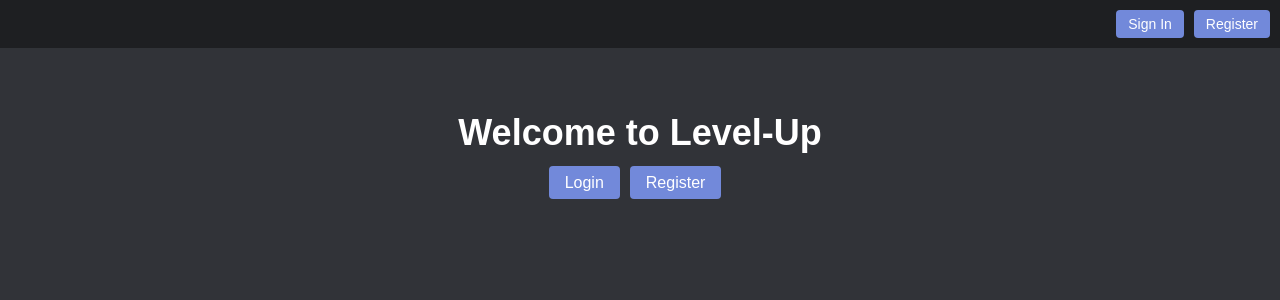
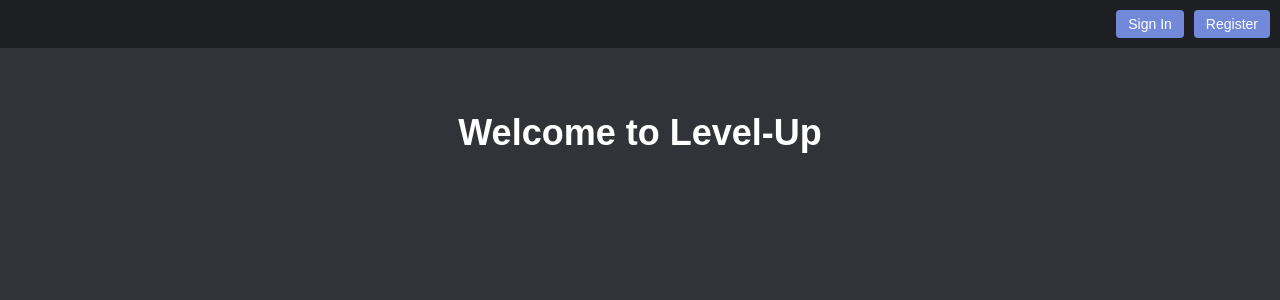
Before and after one commit to Ben00n/LevelUp, a React (Create React App) app in the folder client/level-up/: page / in a window 1280 px wide. Shown: the top 300 px of the page. Built offline with nearby package versions, Linux system fonts and the light colour scheme.

Commit message:
removed auth from home page

```diff
--- a/client/level-up/src/pages/HomePage.js
+++ b/client/level-up/src/pages/HomePage.js
@@ -1,21 +1,10 @@
 import React from 'react';
-import { Link } from 'react-router-dom';
 import '../styles/HomePage.css';
 
 const HomePage = () => {
   return (
     <div className="home-page">
       <h1>Welcome to Level-Up</h1>
-      <nav>
-        <ul>
-          <li>
-            <Link to="/login">Login</Link>
-          </li>
-          <li>
-            <Link to="/register">Register</Link>
-          </li>
-        </ul>
-      </nav>
     </div>
   );
 };
```
